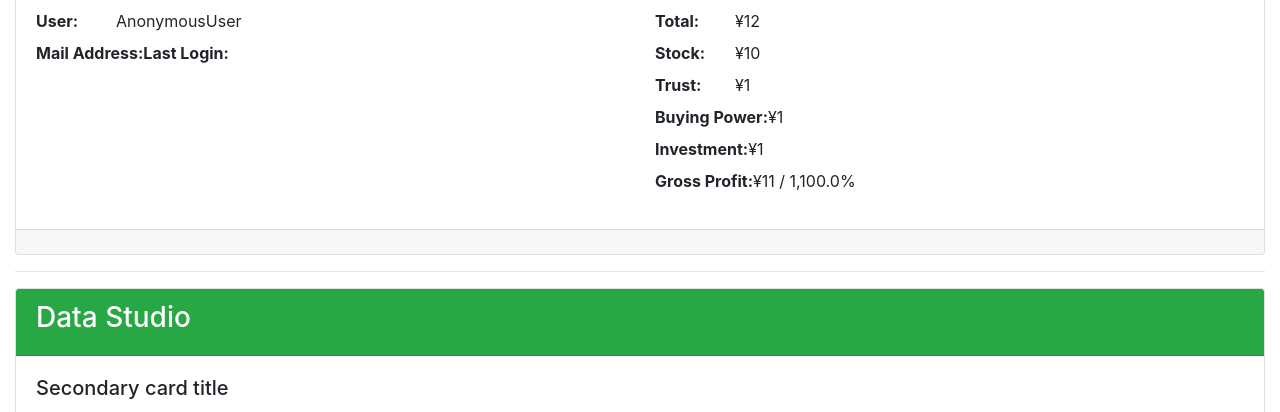
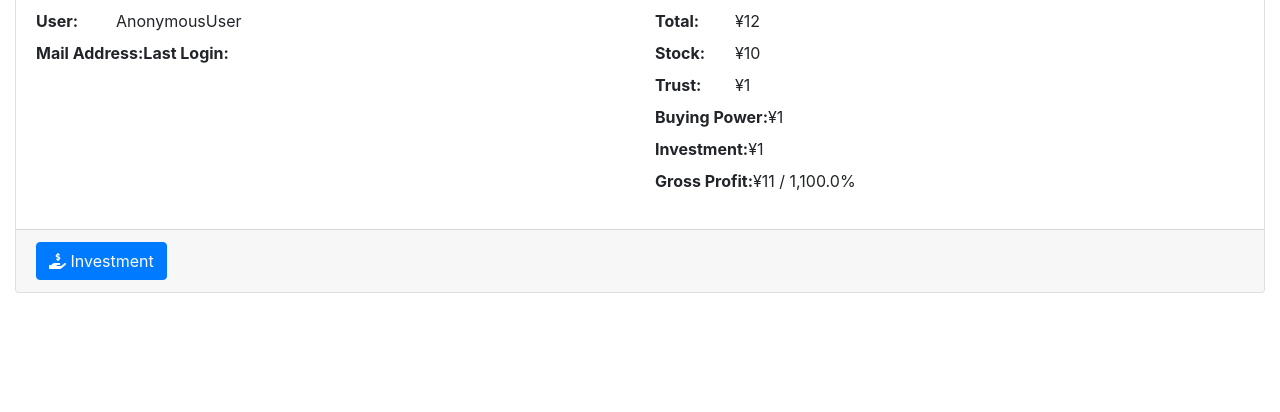
Before and after one commit to takashifuruya0/nams, a Django app: template web/templates/web/main.html in a window 1280 px wide. Shown: the part 547-959 px from the top of the page. After the commit the page ends 840 px from the top, so only its background shows below. Run offline with Django 3.2, Linux system fonts and the light colour scheme; the template is opened without the code that fills it: values that come from a table or form of the project are taken from there, others are empty; tables that the repository leaves empty hold one stand-in row (values such as "Sample post"); some libraries are stand-ins or nearby versions; grey boxes are pictures that could not be loaded.

Commit message:
investment関連のForm作成

```diff
--- a/web/forms.py
+++ b/web/forms.py
@@ -37,3 +37,13 @@ class OrderForm(forms.ModelForm):
         super().__init__(*args, **kwargs)
         for field in self.fields.values():
             field.widget.attrs['class'] = 'form-control'
+
+
+class InvestmentForm(forms.Form):
+    value = forms.IntegerField(required=True)
+    is_investment = forms.BooleanField(required=False)
+
+    def __init__(self, *args, **kwargs):
+        super().__init__(*args, **kwargs)
+        for field in self.fields.values():
+            field.widget.attrs['class'] = 'form-control'
--- a/web/templates/web/main.html
+++ b/web/templates/web/main.html
@@ -70,7 +70,6 @@
   </div>
 
 	<hr>
-
 	<div class="row">
 		<div class="col-12">
 			<div class="card">
@@ -106,11 +105,27 @@
 								<dt>Gross Profit: </dt>
 								<dd>¥{{astatus.get_gp |default:"-" |intcomma}} / {{astatus.get_gpr |default:"-" |intcomma}}%</dd>
 							</dl>
-
 						</div>
 					</div>
+				</div>
+				<div class="card-footer">
+					<button type="button" class="btn btn-primary" data-toggle="modal" data-target="#investment">
+		        <i class="fas fa-hand-holding-usd"></i> Investment
+		      </button>
+				</div>
+			</div>
+		</div>
+	</div>
 
-					{% if request.user.is_superuser %}
+	{% if request.user.is_superuser %}
+	<hr>
+	<div class="row">
+		<div class="col-12">
+			<div class="card">
+				<div class="card-header bg-success text-white">
+					<h3>Celery Tasks</h3>
+				</div>
+				<div class="card-body">
 					<h5 class="card-title">Tasks</h5>
 					<table class="table table-responsive">
 						<tr>
@@ -140,7 +155,6 @@
 						</tr>
 						{% endfor %}
 					</table>
-					{% endif %}
 				</div>
 				<div class="card-footer">
 					{{msg}}
@@ -148,32 +162,10 @@
 			</div>
 		</div>
 	</div>
+	{% endif %}
 
-	<hr>
-	<div class="row">
-		<div class="col-12">
-			<div class="card">
-				<div class="card-header bg-success text-white">
-					<h3>Data Studio</h3>
-				</div>
-				<div class="card-body">
-			    <h5 class="card-title">Secondary card title</h5>
-<!--					<p class="card-text">{{msg}}</p>-->
-					<iframe
-									width="100%"
-									height="100%"
-									src="https://datastudio.google.com/embed/reporting/1pymHrwsmAF6OSbVuXseIAazF3ByPMYWq/page/69Tm"
-									frameborder="0"
-									style="border:0"
-									allowfullscreen
-					>
-					</iframe>
-				</div>
-				<div class="card-footer">
-					{{msg}}
-				</div>
-			</div>
-		</div>
-	</div>
 </div>
+
+<!-- Modal new-record -->
+{% include 'web/modal/modal_investment.html' %}
 {% endblock %}
--- /dev/null
+++ b/web/templates/web/modal/modal_investment.html
@@ -0,0 +1,27 @@
+<!-- Modal orders_unlinked -->
+<div class="modal fade" id="investment" tabindex="-1" role="dialog" aria-labelledby="investment" aria-hidden="true">
+  <div class="modal-dialog" role="document">
+    <div class="modal-content">
+      <div class="modal-header">
+        <h5 class="modal-title" id="new_record_Label">
+          <i class="fas fa-hand-holding-usd"></i> Investment
+        </h5>
+        <button type="button" class="close" data-dismiss="modal" aria-label="Close">
+          <span aria-hidden="true">&times;</span>
+        </button>
+      </div>
+      <form method="post" action="">
+        <div class="modal-body">
+          {% csrf_token %}
+          <table class="table table-responsive">
+            {{investment_form}}
+          </table>
+        </div>
+        <div class="modal-footer">
+          <button type="button" class="btn btn-secondary" data-dismiss="modal">Close</button>
+          <button type="submit" class="btn btn-primary" name="post_type" value="investment">Submit</button>
+        </div>
+      </form>
+    </div>
+  </div>
+</div>
```
Also changed, not shown: web/views/views_main.py (+35 -18 lines).
